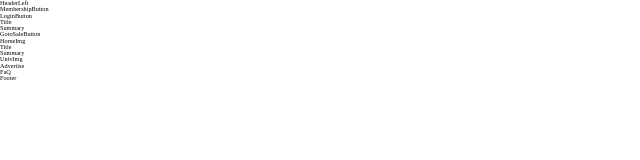
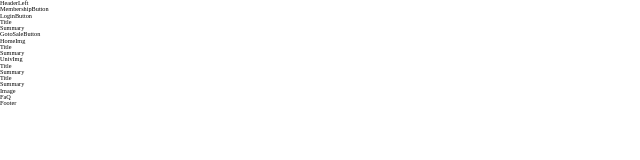
Before and after one commit to nonsoolmate-official/nonsoolmate-client, a React (Vite) app in the folder nonsoolmateClient/: page /onBording in a window 1280 px wide. Shown: the top 160 px of the page, without its empty margins (0-640 px from the left). Built offline with nearby package versions, Linux system fonts and the light colour scheme.

Commit message:
[ style ] 구조 짜기

```diff
--- a/nonsoolmateClient/src/onbording/components/advertise/Advertise.tsx
+++ b/nonsoolmateClient/src/onbording/components/advertise/Advertise.tsx
@@ -1,3 +1,13 @@
+import Advertisement from "./Advertisement/Advertisement";
+import Summary from "./Summary";
+import Title from "./Title";
+
 export default function Advertise() {
-  return <div>Advertise</div>;
+  return (
+    <>
+      <Title />
+      <Summary />
+      <Advertisement />
+    </>
+  );
 }
--- a/nonsoolmateClient/src/onbording/components/advertise/Advertisement/Advertisement.tsx
+++ b/nonsoolmateClient/src/onbording/components/advertise/Advertisement/Advertisement.tsx
@@ -0,0 +1,13 @@
+import Summary from "../Summary";
+import Title from "../Title";
+import Image from "./Image";
+
+export default function Advertisement() {
+  return (
+    <>
+      <Title />
+      <Summary />
+      <Image />
+    </>
+  );
+}
--- /dev/null
+++ b/nonsoolmateClient/src/onbording/components/advertise/Advertisement/Image.tsx
@@ -0,0 +1,3 @@
+export default function Image() {
+  return <div>Image</div>;
+}
--- a/nonsoolmateClient/src/onbording/components/advertise/Advertisement/Summary.tsx
+++ b/nonsoolmateClient/src/onbording/components/advertise/Advertisement/Summary.tsx
@@ -0,0 +1,3 @@
+export default function Summary() {
+  return <div>Summary</div>;
+}
--- a/nonsoolmateClient/src/onbording/components/advertise/Advertisement/Title.tsx
+++ b/nonsoolmateClient/src/onbording/components/advertise/Advertisement/Title.tsx
@@ -0,0 +1,3 @@
+export default function Title() {
+  return <div>Title</div>;
+}
```
